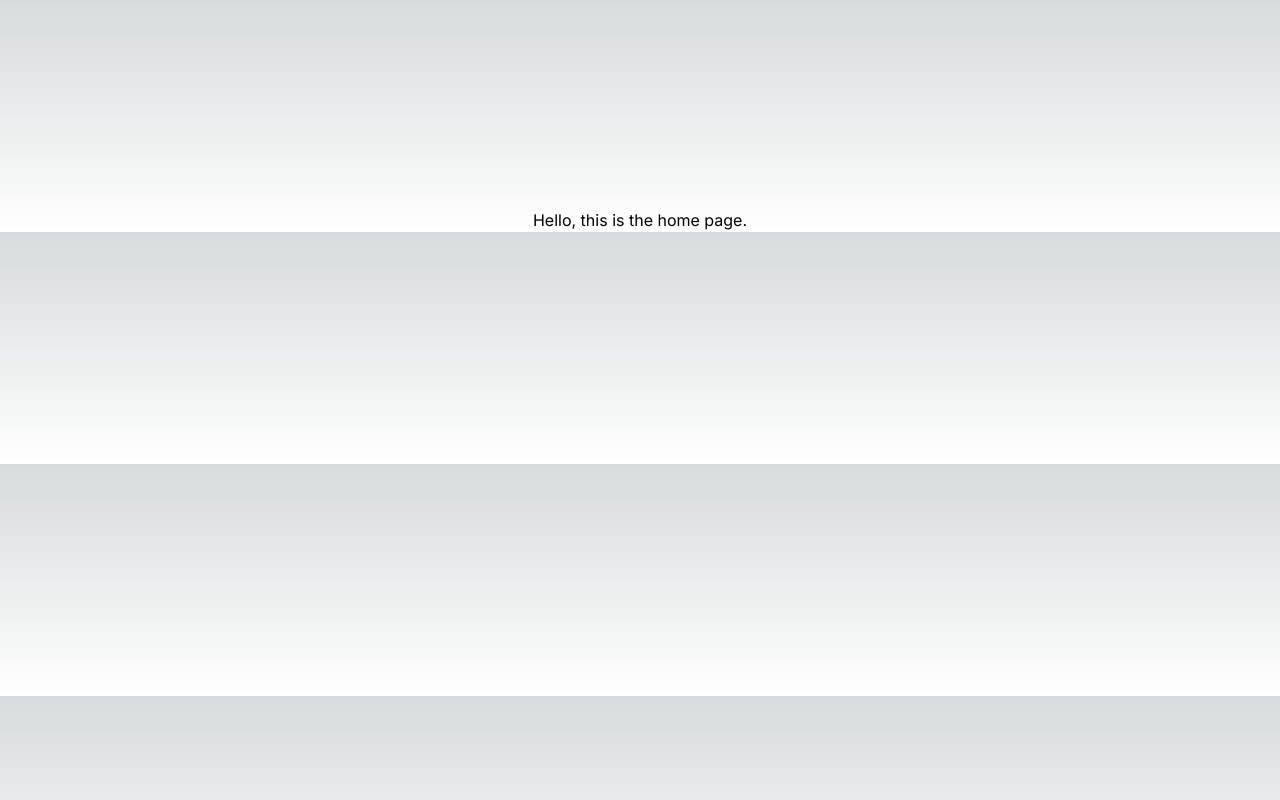
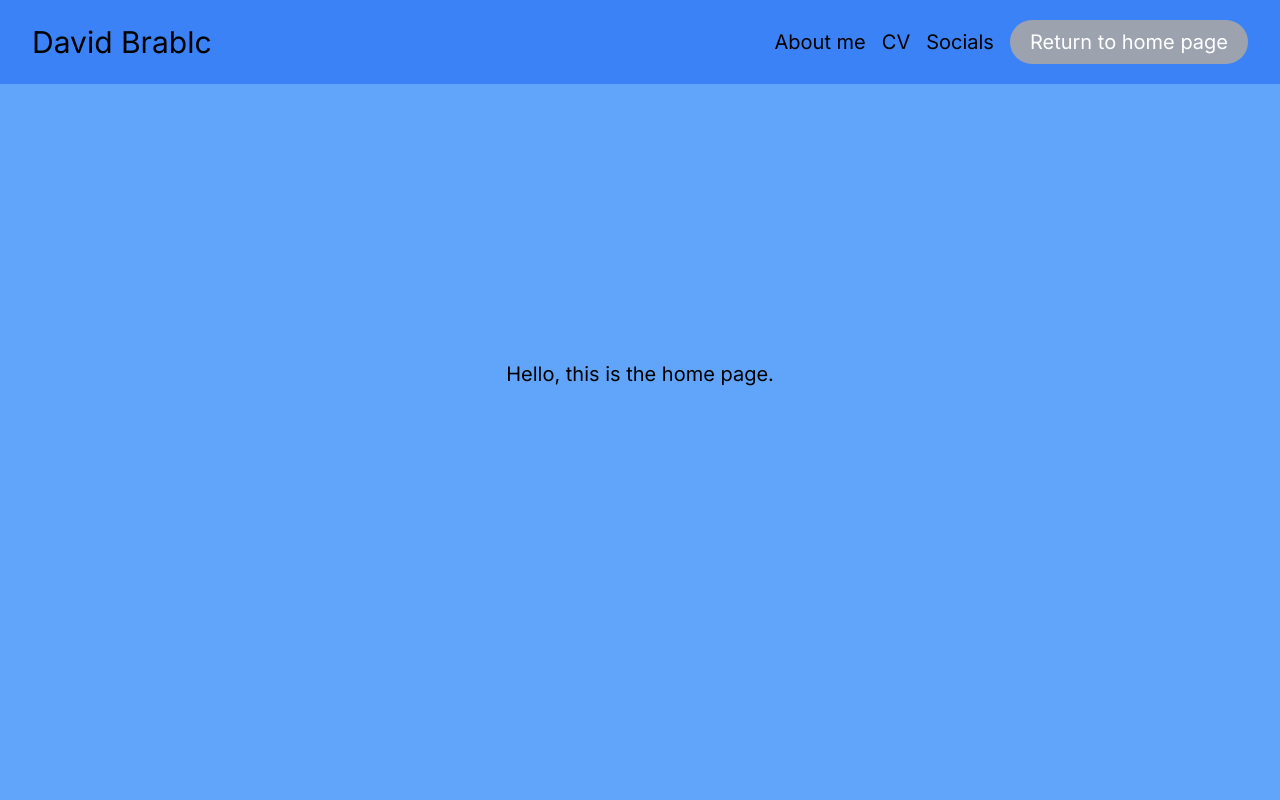
Before and after one commit to Darebakdavca/personal-blog, a Next.js app: page / in a window 1280 px wide. Shown: the top 800 px of the page. Built offline with nearby package versions, Linux system fonts and the light colour scheme.

Commit message:
Create basic layout of the application

```diff
--- a/src/app/layout.tsx
+++ b/src/app/layout.tsx
@@ -1,11 +1,14 @@
 import type { Metadata } from "next";
-import { Inter } from "next/font/google";
+import { Inter } from "next/font/google"
 import "./globals.css";
+import Header from "./ui/Header";
+import Footer from "./ui/Footer";
+import Main from "./ui/Main"
 
 const inter = Inter({ subsets: ["latin"] });
 
 export const metadata: Metadata = {
-  title: "Create Next App",
+  title: "My React project app",
   description: "Generated by create next app",
 };
 
@@ -14,9 +17,15 @@ export default function RootLayout({
 }: Readonly<{
   children: React.ReactNode;
 }>) {
+
+
   return (
-    <html lang="en">
-      <body className={inter.className}>{children}</body>
+    <html lang="en" className="bg-blue-400">
+      <body className={`${inter.className} min-h-screen grid grid-cols-1 grid-rows-12`}>
+        <Header/>
+        <Main children={children} />
+        <Footer />
+      </body>
     </html>
   );
 }
--- /dev/null
+++ b/src/app/ui/Footer.tsx
@@ -0,0 +1,9 @@
+"use client";
+
+export default function Footer() {
+    return (
+        <footer className="row-span-1 m-0 flex w-full items-center justify-center bg-blue-500 p-3">
+                <p>Copyright &copy;2023-2024 by David Brablc. All rights reserved.</p>
+        </footer>
+    )
+}
--- /dev/null
+++ b/src/app/ui/Header.tsx
@@ -0,0 +1,21 @@
+import Link from "next/link";
+
+export default function Header() {
+    return (
+        <header className="row-span-1 flex w-full items-center justify-between bg-blue-500 px-8 py-5">
+            <h1 id="main-title-of-page" className="text-3xl"><Link href="/">David Brablc</Link></h1>
+            <nav id="nav-bar" className="flex items-center gap-4 text-xl">
+                <div className="hover:text-white">
+                    <Link href="/about-me">About me</Link>
+                </div>
+                <div className="hover:text-white">
+                    <Link href="/cv">CV</Link>
+                    </div>
+                <div className="hover:text-white">
+                    <Link href="/socials">Socials</Link>
+                    </div>
+                <Link className="block rounded-3xl bg-gray-400 px-5 py-2 text-white hover:bg-gray-500" href="/">Return to home page</Link>
+            </nav>
+        </header>
+    );
+}
--- /dev/null
+++ b/src/app/ui/Main.tsx
@@ -0,0 +1,14 @@
+"use client";
+
+export default function Main(
+    { children }:  Readonly<{
+    children: React.ReactNode;
+  }>) {
+    return (
+        <div className="row-span-10 flex content-center justify-center bg-blue-400 py-5 text-xl">
+          <main className="mt-12 h-full w-1/2" >
+            {children}
+          </main>
+        </div>
+    )
+}
```
